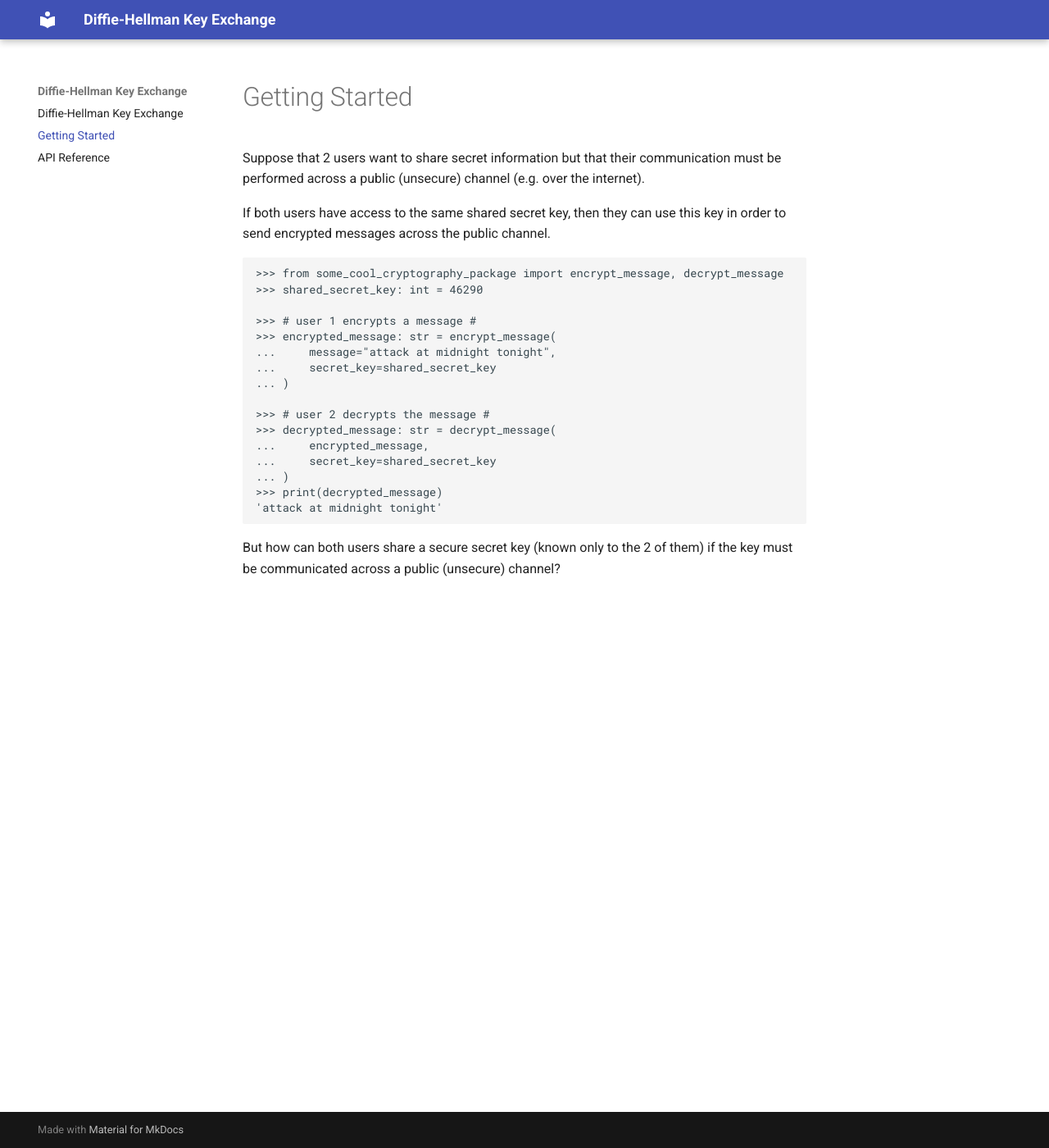
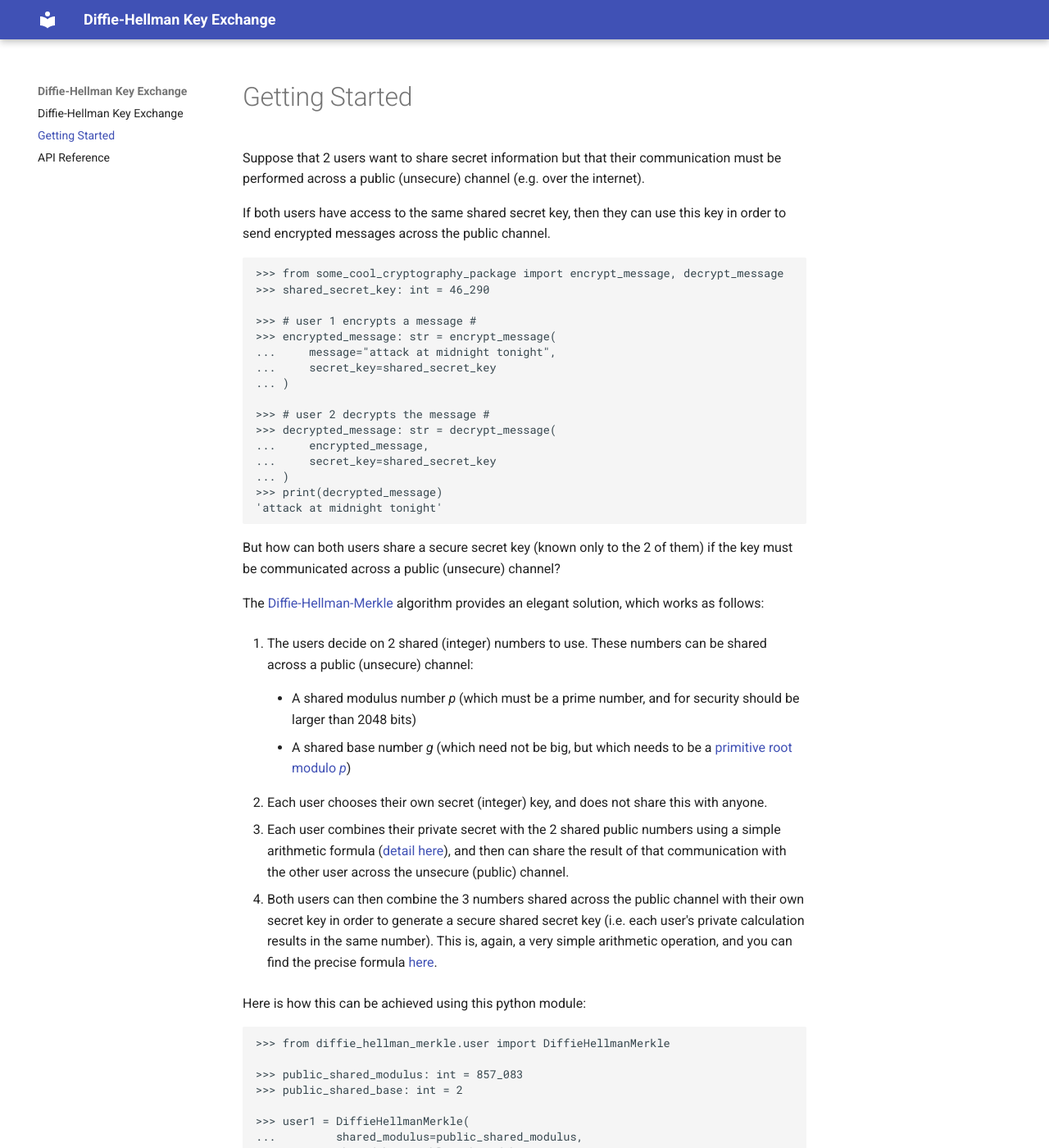
Before and after one commit to shanebarakat/python-github-ci-pipeline, an MkDocs documentation site: the page built from docs/getting_started.md, in a window 1280 px wide and 1400 px high. Shown: the whole window at 82% size. Built offline with MkDocs 1.6.1 and Material for MkDocs 9.7.7, drawn with Linux system fonts in a browser that asks for light colours; some of the changed text lies outside the part shown.

Commit message:
docs(docs): a lot of work on user-facing documentation

````diff
--- a/diffie_hellman_merkle/__init__.py
+++ b/diffie_hellman_merkle/__init__.py
@@ -2,5 +2,5 @@
 [Diffie-Hellman-Merkle Key Exchange](https://en.wikipedia.org/wiki/Diffie-Hellman_key_exchange#Cryptographic_explanation)
 algorithm.
 
-This algorithm is used to generate a (secure) shared secret key through only communication across a public (unsecure) network.
+This algorithm is used to generate a (secure) shared secret key through communication across a public (unsecure) network.
 """
--- a/docs/getting_started.md
+++ b/docs/getting_started.md
@@ -5,7 +5,7 @@ If both users have access to the same shared secret key, then they can use this
 
 ```python
 >>> from some_cool_cryptography_package import encrypt_message, decrypt_message
->>> shared_secret_key: int = 46290
+>>> shared_secret_key: int = 46_290
 
 >>> # user 1 encrypts a message #
 >>> encrypted_message: str = encrypt_message(
@@ -23,3 +23,55 @@ If both users have access to the same shared secret key, then they can use this
 ```
 
 But how can both users share a secure secret key (known only to the 2 of them) if the key must be communicated across a public (unsecure) channel?
+
+The [Diffie-Hellman-Merkle](https://en.wikipedia.org/wiki/Diffie-Hellman_key_exchange) algorithm provides an elegant solution, which works as follows:
+
+1. The users decide on 2 shared (integer) numbers to use. These numbers can be shared across a public (unsecure) channel:
+
+    * A shared modulus number *p* (which must be a prime number, and for security should be larger than 2048 bits)
+
+    * A shared base number *g* (which need not be big, but which needs to be a [primitive root modulo *p*](https://en.wikipedia.org/wiki/Primitive_root_modulo_n))
+
+2. Each user chooses their own secret (integer) key, and does not share this with anyone.
+
+3. Each user combines their private secret with the 2 shared public numbers using a simple arithmetic formula ([detail here](https://en.wikipedia.org/wiki/Diffie–Hellman_key_exchange#Cryptographic_explanation)), and then can share the result of that communication with the other user across the unsecure (public) channel.
+
+4. Both users can then combine the 3 numbers shared across the public channel with their own secret key in order to generate a secure shared secret key (i.e. each user's private calculation results in the same number). This is, again, a very simple arithmetic operation, and you can find the precise formula [here](https://en.wikipedia.org/wiki/Diffie–Hellman_key_exchange#Cryptographic_explanation).
+
+Here is how this can be achieved using this python module:
+
+```python
+>>> from diffie_hellman_merkle.user import DiffieHellmanMerkle
+
+>>> public_shared_modulus: int = 857_083
+>>> public_shared_base: int = 2
+
+>>> user1 = DiffieHellmanMerkle(
+...         shared_modulus=public_shared_modulus,
+...         shared_base=public_shared_base,
+...         personal_secret=69_420,
+... )
+>>> user2 = DiffieHellmanMerkle(
+...         shared_modulus=public_shared_modulus,
+...         shared_base=public_shared_base,
+...         personal_secret=8_008_135,
+... )
+
+>>> print(
+... "Calculation result to share:\n",
+... "    User 1: ", user1.value_to_share, "\n",
+... "    User 2: ", user2.value_to_share, "\n",
+... )
+Calculation result to share:
+    User 1:  267629
+    User 2:  187245
+```
+
+Using these 3 shared public numbers (857083, 2, 267629, 187245), can you work out what their shared secret key is? (helpful hint: you cannot)
+
+```python
+>>> user1.generate_shared_secret(received_value_to_share=user2.value_to_share)
+>>> user2.generate_shared_secret(received_value_to_share=user1.value_to_share)
+>>> print( user1.shared_secret == user2.shared_secret )
+True
+```
````
Also changed, not shown: README.md (+3 -1 lines), temp.py (added, +25 -0 lines), 5 other files.
